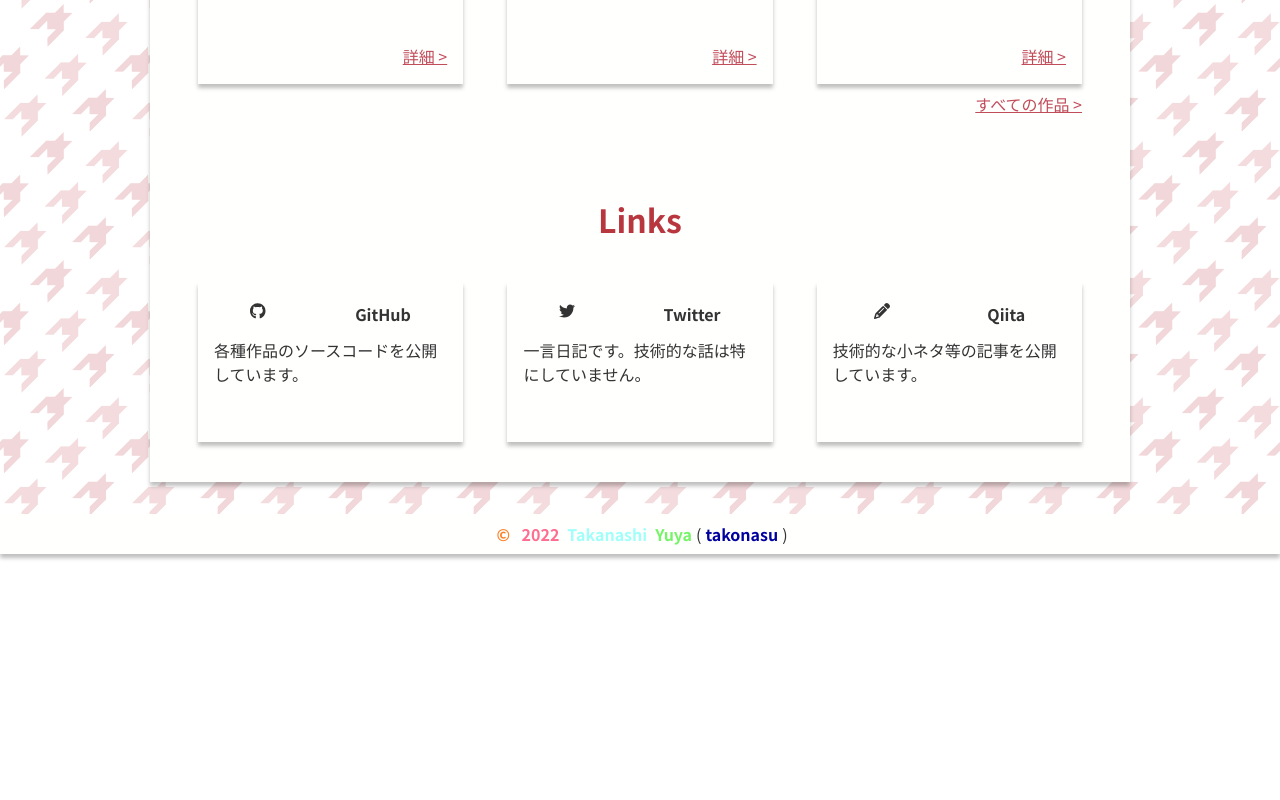
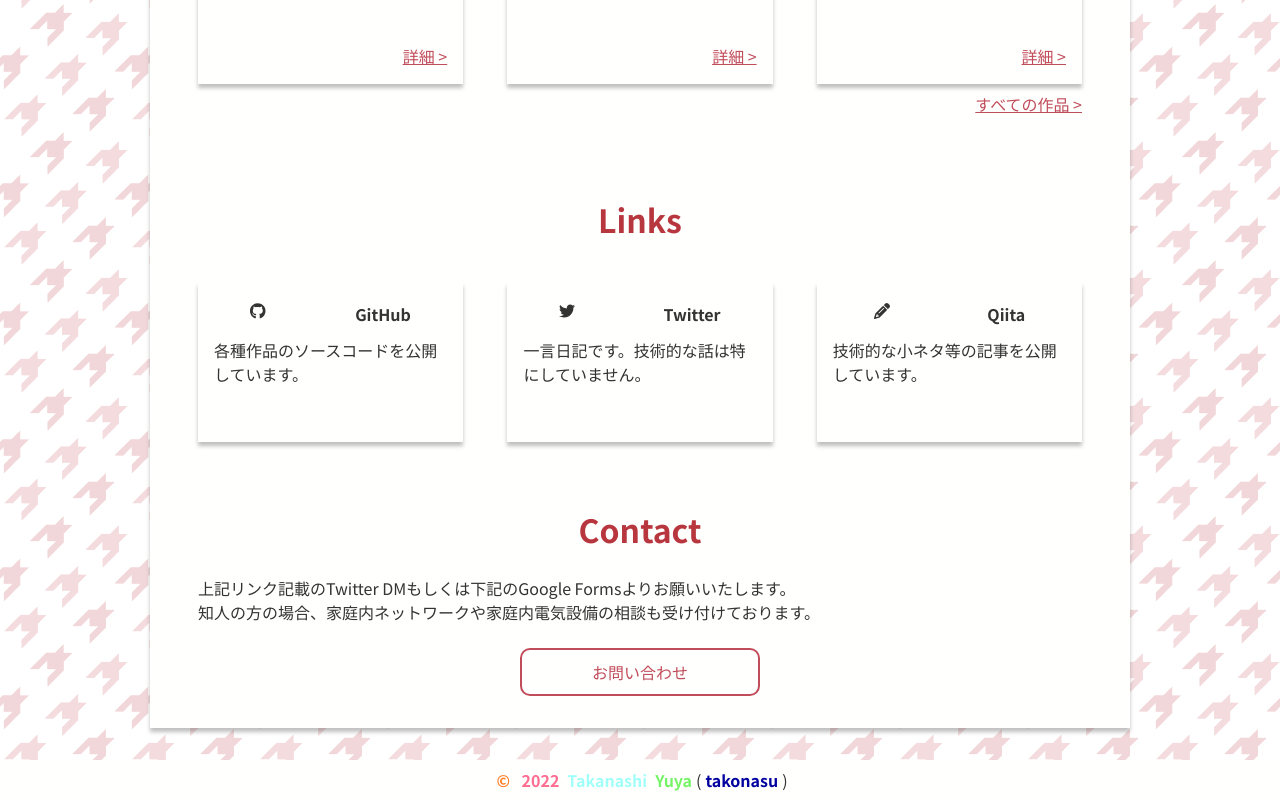
Before and after one commit to takonasu/portfolio, a Next.js app: page / in a window 1280 px wide. Shown: the part 2547-3347 px from the top of the page. Before the commit the page ends 3101 px from the top, so only its background shows below. Built offline with nearby package versions, Linux system fonts and the light colour scheme.

Commit message:
add: contact

```diff
--- /dev/null
+++ b/components/atoms/button.tsx
@@ -0,0 +1,18 @@
+import Link from 'next/link';
+import styles from '../../styles/components/atoms/Button.module.scss';
+
+type Props = {
+	label: string;
+	link: string;
+};
+export const Button: React.FC<Props> = ({ label, link }) => {
+	return (
+		<div className={styles.main}>
+			<Link href={link}>
+				<a>{label}</a>
+			</Link>
+		</div>
+	);
+};
+
+export default Button;
--- /dev/null
+++ b/components/organisms/top/topContact.tsx
@@ -0,0 +1,25 @@
+import styles from '../../../styles/components/organisms/top/TopContact.module.scss';
+import MainArticle from '../../molecules/mainArticle';
+import Button from '../../atoms/button';
+
+type Props = {};
+
+export const TopLink: React.FC<Props> = ({}) => {
+	return (
+		<div>
+			<h1>Contact</h1>
+			<MainArticle>
+				<p>
+					上記リンク記載のTwitter DMもしくは下記のGoogle Formsよりお願いいたします。
+					<br />
+					知人の方の場合、家庭内ネットワークや家庭内電気設備の相談も受け付けております。
+				</p>
+			</MainArticle>
+			<div className={styles.button}>
+				<Button label="お問い合わせ" link="https://www.takonasu.net" />
+			</div>
+		</div>
+	);
+};
+
+export default TopLink;
--- a/components/templates/top/main.tsx
+++ b/components/templates/top/main.tsx
@@ -3,6 +3,7 @@ import ArticleFrame from '../../organisms/articleFrame';
 import TopAbout from '../../organisms/top/topAbout';
 import TopWork from '../../organisms/top/topWork';
 import TopLink from '../../organisms/top/topLink';
+import TopContact from '../../organisms/top/topContact';
 
 type Props = {};
 
@@ -18,6 +19,9 @@ export const Main: React.FC<Props> = ({}) => {
 			<div className={styles.contentFrame} id="Links">
 				<TopLink />
 			</div>
+			<div className={styles.contentFrame} id="Contact">
+				<TopContact />
+			</div>
 		</ArticleFrame>
 	);
 };
--- /dev/null
+++ b/styles/components/atoms/Button.module.scss
@@ -0,0 +1,16 @@
+@use '../../variables' as var;
+
+.main {
+    margin: auto;
+    display: flex;
+    justify-content: center;
+    align-items: center;
+    background-color: var.$DefaultBackgroundColor;
+    border: 2px solid var.$StartTrueDreams2;
+    height: 3rem;
+    width: 15rem;
+    border-radius: 10px;
+    a {
+        text-decoration: none;
+    }
+}
--- /dev/null
+++ b/styles/components/organisms/top/TopContact.module.scss
@@ -0,0 +1,6 @@
+@use '../../../variables' as var;
+@use '../../../_breakpoint' as bp;
+
+.button {
+  width: 100%;
+}
```
